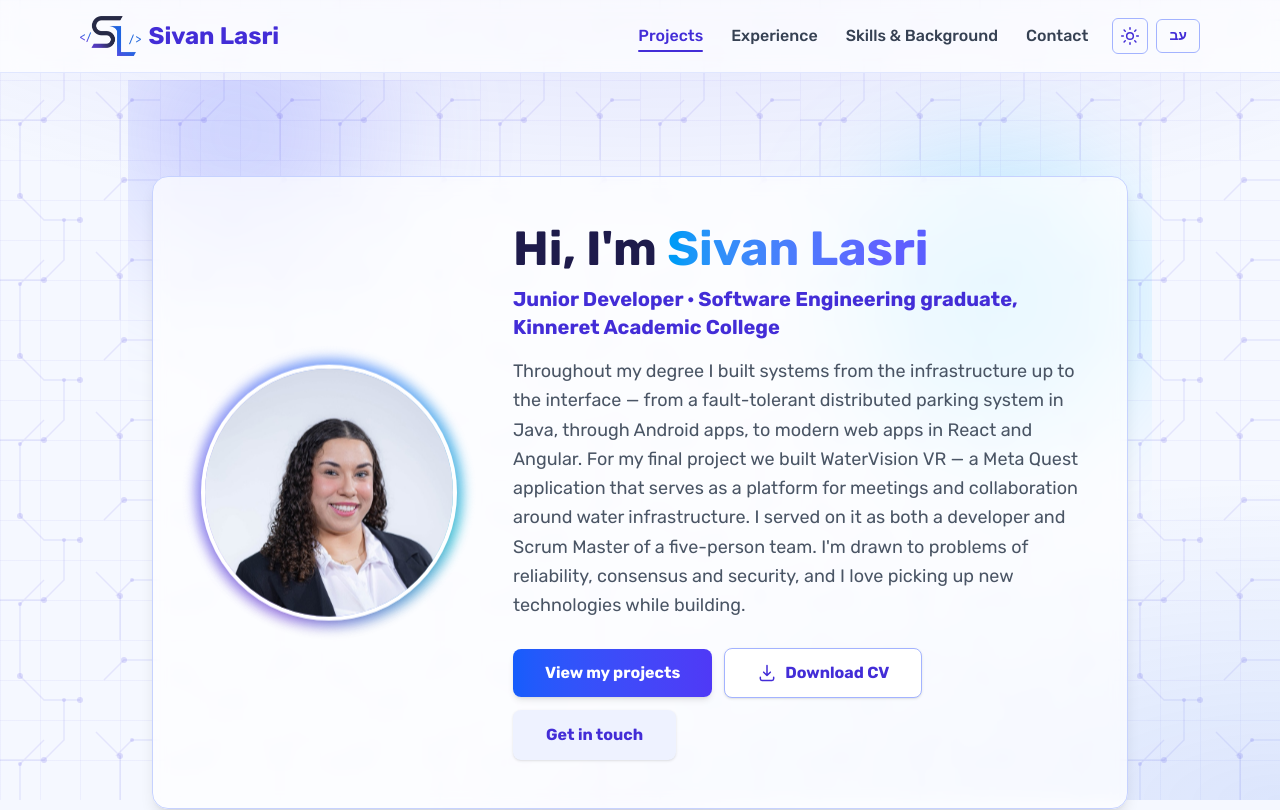
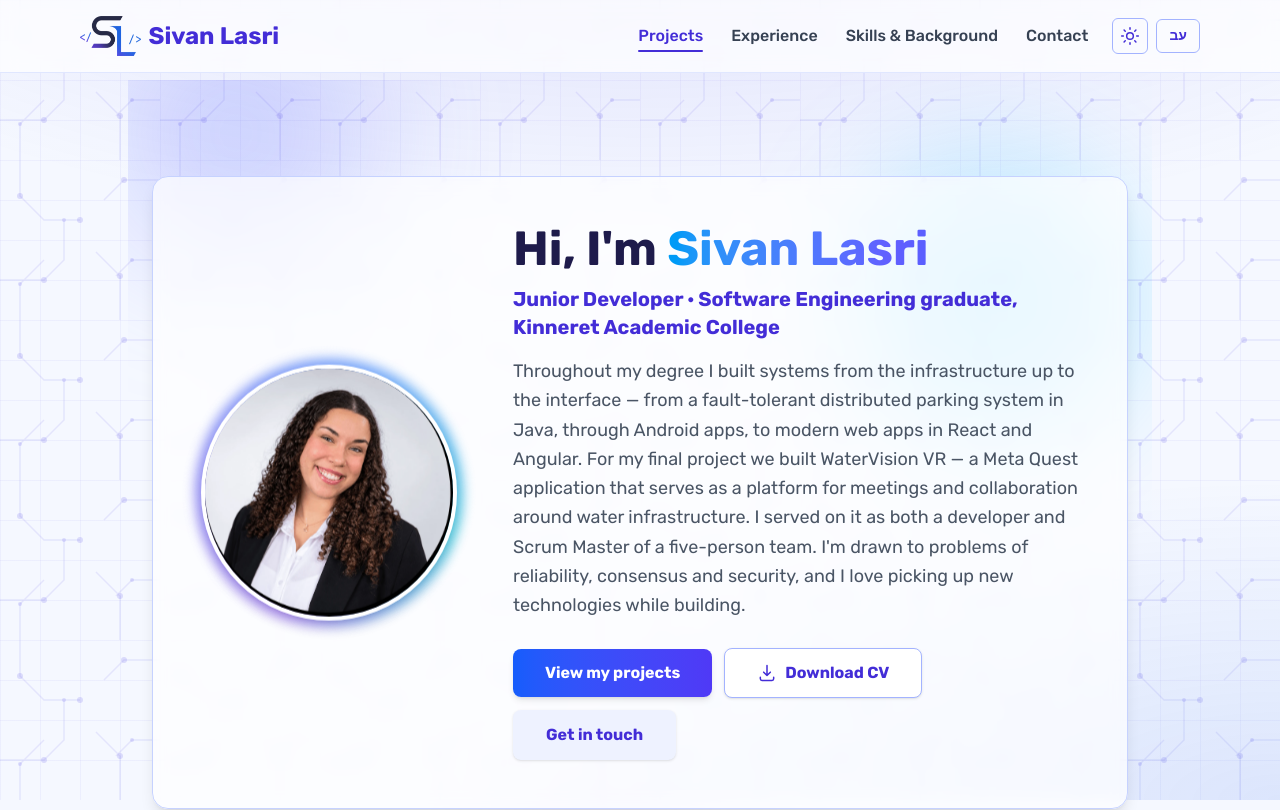
Before and after one commit to SivanSoftware/SivanSoftware.github.io, a Next.js app: page / in a window 1280 px wide. Shown: the top 810 px of the page. Built offline with nearby package versions, Linux system fonts and the light colour scheme.

Commit message:
Update hero profile photo

```diff
--- a/app/page.tsx
+++ b/app/page.tsx
@@ -86,10 +86,10 @@ export default function Home() {
                 className="animate-spin-slow absolute -inset-1.5 rounded-full bg-[conic-gradient(from_0deg,#6366f1,#3b82f6,#06b6d4,#8b5cf6,#6366f1)] opacity-70 blur-[6px]"
               />
               <Image
-                src="/sivan.jpg"
+                src="/sivan.webp"
                 alt={t.hero.photoAlt}
-                width={667}
-                height={1000}
+                width={1254}
+                height={1254}
                 priority
                 className="relative w-44 h-44 sm:w-56 sm:h-56 md:w-64 md:h-64 rounded-full object-cover object-top border-4 border-white shadow-lg dark:border-[#0a0f1f]"
               />
```
Also changed, not shown: public/sivan.webp (added).
